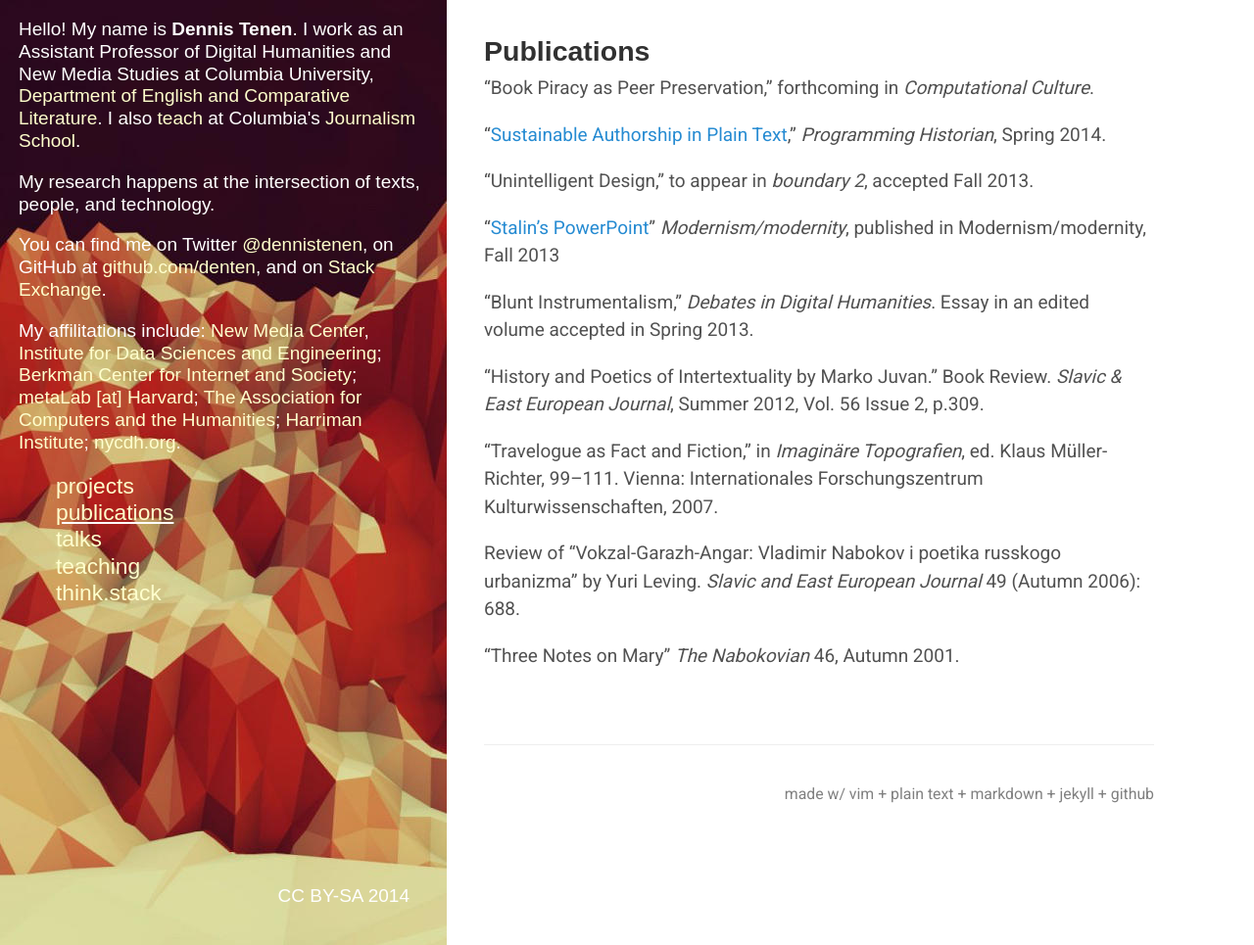
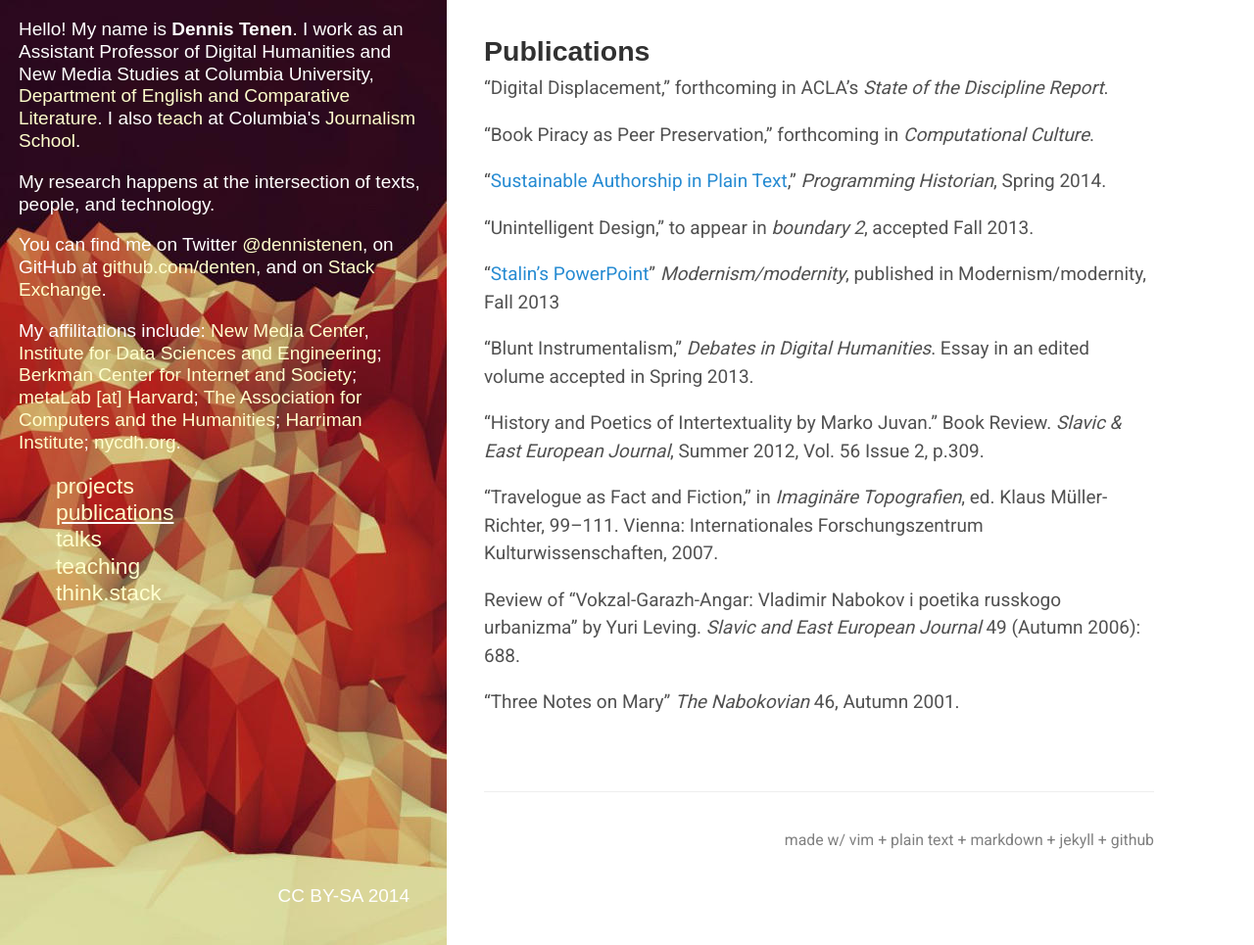
Before and after one commit to denten/denten.github.io, a Jekyll site: the page built from _pages/category-pages/publications.md, in a window 1280 px wide and 965 px high. Shown: the whole window at 98% size. Built offline with Jekyll 4.4.1, drawn with Linux system fonts in a browser that asks for light colours; some web fonts are replaced.

Commit message:
update publications

```diff
--- a/_includes/CV/05-publications.md
+++ b/_includes/CV/05-publications.md
@@ -1,4 +1,6 @@
 ## Publications
+
+"Digital Displacement," forthcoming in ACLA's *State of the Discipline Report*.
 
 "Book Piracy as Peer Preservation," forthcoming in *Computational Culture*.
 
```
